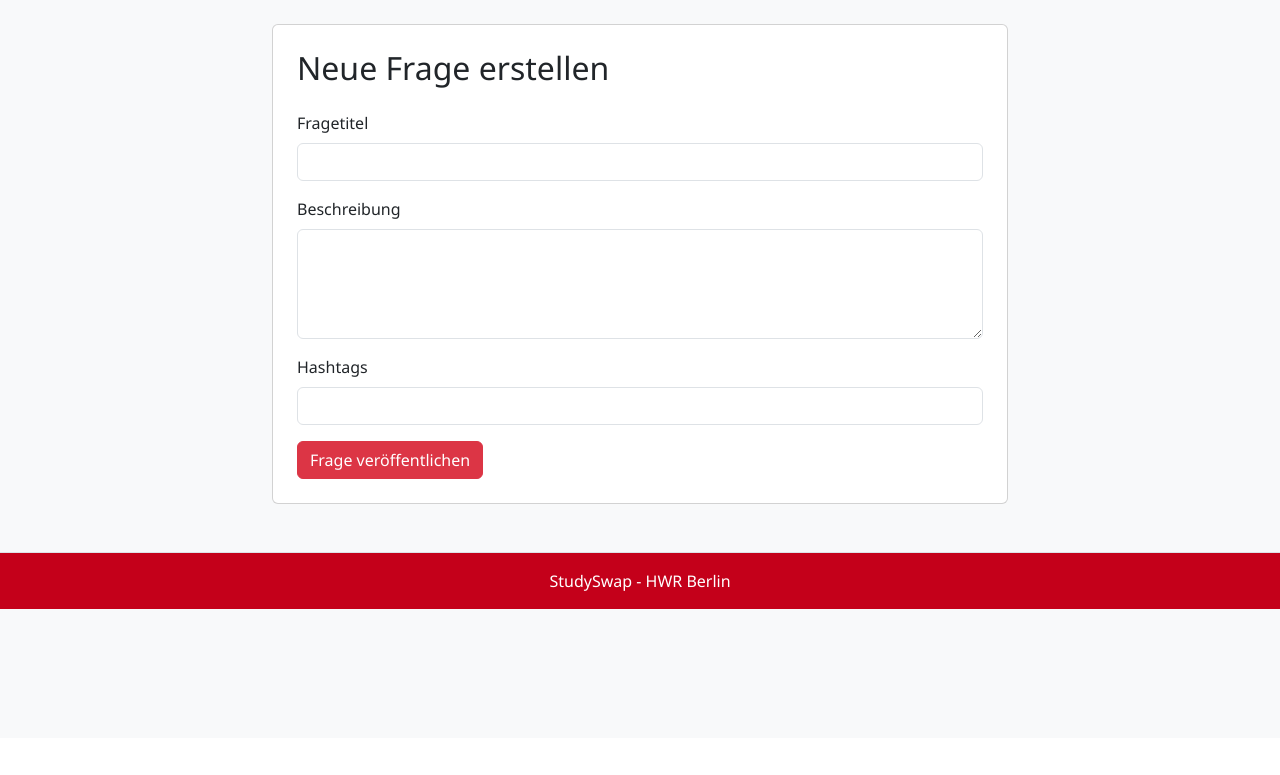
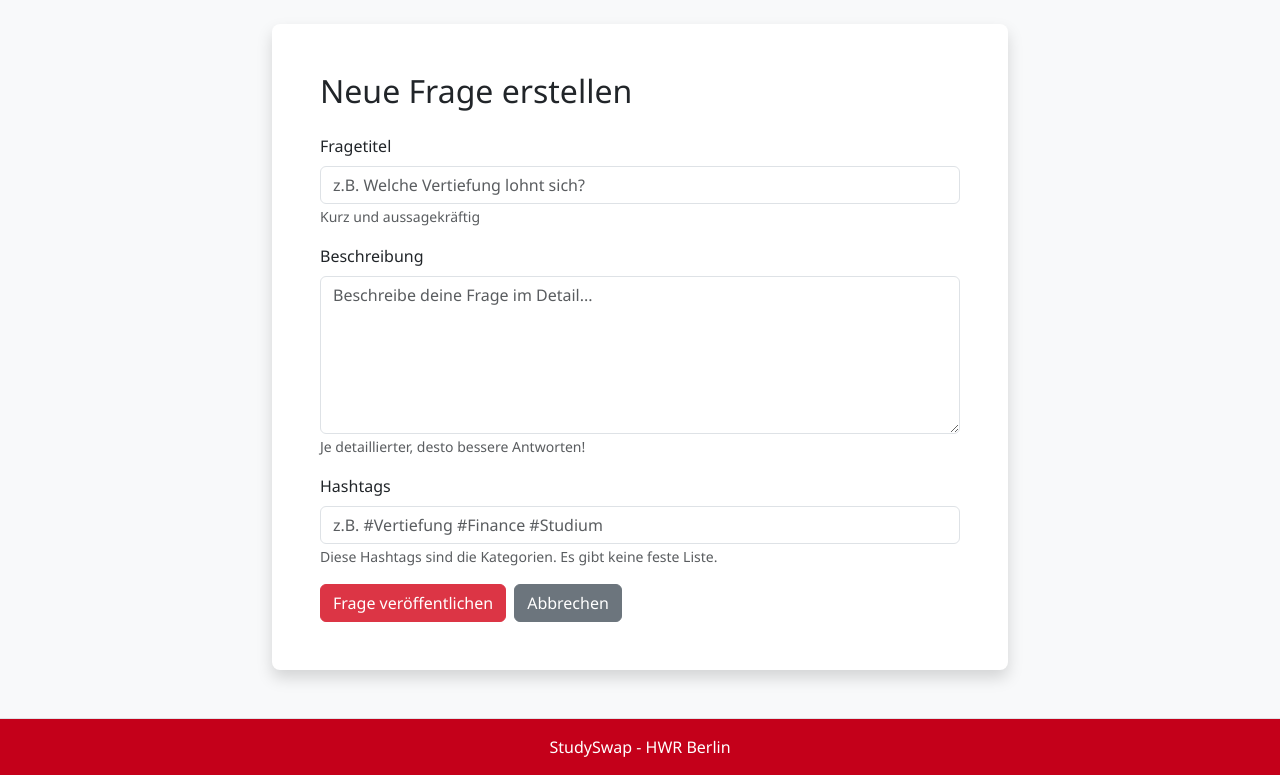
Before and after one commit to AkayHWR/fswd-app-webpioniere, a Flask app: page /question/create in a window 1280 px wide. Shown: the part 62-837 px from the top of the page. Before the commit the page ends 671 px from the top, so only its background shows below. Run offline with Flask 3, Linux system fonts and the light colour scheme; the visitor is signed in with stand-in values (Sample User, id 1).

Commit message:
add create_question form

```diff
--- a/static/css/style.css
+++ b/static/css/style.css
@@ -34,3 +34,23 @@ footer {
     margin-top: auto;
     border-top: 1px solid #dee2e6;
 }
+
+
+
+.card {
+    border: none;
+    border-radius: 8px;
+    box-shadow: 0 2px 8px rgba(0, 0, 0, 0.1);
+    transition: transform 0.2s, box-shadow 0.2s;
+}
+
+.form-control, .form-select {
+    border-radius: 6px;
+    border: 1px solid #dee2e6;
+    transition: all 0.2s;
+}
+
+.form-control:focus, .form-select:focus {
+    border-color: var(--primary-color);
+    box-shadow: 0 0 0 0.2rem rgba(196, 0, 26, 0.25);
+}
--- a/templates/create_question.html
+++ b/templates/create_question.html
@@ -5,27 +5,43 @@
 {% block content %}
 <div class="row justify-content-center">
     <div class="col-md-8">
-        <div class="card">
-            <div class="card-body p-4">
+        <div class="card shadow">
+            <div class="card-body p-5">
                 <h2 class="card-title mb-4">Neue Frage erstellen</h2>
+
+                {% if error %}
+                    <div class="alert alert-danger alert-dismissible fade show" role="alert">
+                        {{ error }}
+                        <button type="button" class="btn-close" data-bs-dismiss="alert"></button>
+                    </div>
+                {% endif %}
 
                 <form method="post">
                     <div class="mb-3">
                         <label for="title" class="form-label">Fragetitel</label>
-                        <input type="text" class="form-control" id="title" name="title" required>
+                        <input type="text" class="form-control" id="title" name="title"
+                               placeholder="z.B. Welche Vertiefung lohnt sich?" required>
+                        <small class="text-muted">Kurz und aussagekräftig</small>
                     </div>
 
                     <div class="mb-3">
                         <label for="description" class="form-label">Beschreibung</label>
-                        <textarea class="form-control" id="description" name="description" rows="4" required></textarea>
+                        <textarea class="form-control" id="description" name="description"
+                                  rows="6" placeholder="Beschreibe deine Frage im Detail..." required></textarea>
+                        <small class="text-muted">Je detaillierter, desto bessere Antworten!</small>
                     </div>
 
                     <div class="mb-3">
                         <label for="hashtags" class="form-label">Hashtags</label>
-                        <input type="text" class="form-control" id="hashtags" name="hashtags" required>
+                        <input type="text" class="form-control" id="hashtags" name="hashtags"
+                               placeholder="z.B. #Vertiefung #Finance #Studium" required>
+                        <small class="text-muted">Diese Hashtags sind die Kategorien. Es gibt keine feste Liste.</small>
                     </div>
 
-                    <button type="submit" class="btn btn-danger">Frage veröffentlichen</button>
+                    <div class="d-flex gap-2">
+                        <button type="submit" class="btn btn-danger">Frage veröffentlichen</button>
+                        <a href="{{ url_for('dashboard') }}" class="btn btn-secondary">Abbrechen</a>
+                    </div>
                 </form>
             </div>
         </div>
```
